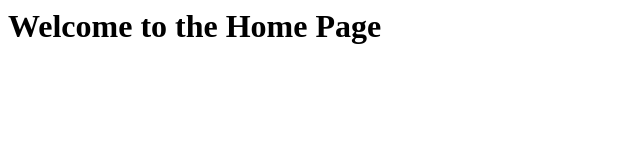
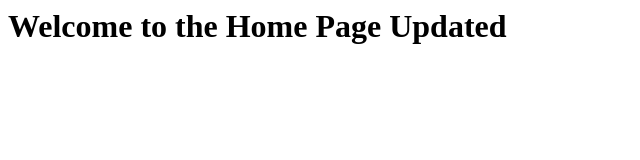
Before and after one commit to Jashuva-D/Library, a plain HTML site: page index.html in a window 1280 px wide. Shown: the whole page, without its empty margins (0-640 px from the left). Drawn offline with Linux system fonts and the light colour scheme.

Commit message:
updated 3rd time by pavan

```diff
--- a/index.html
+++ b/index.html
@@ -1,6 +1,6 @@
 <html>
   <head></head>
   <body>
-    <h1>Welcome to the Home Page</h1>
+    <h1>Welcome to the Home Page Updated</h1>
   </body>
 </html>
```
